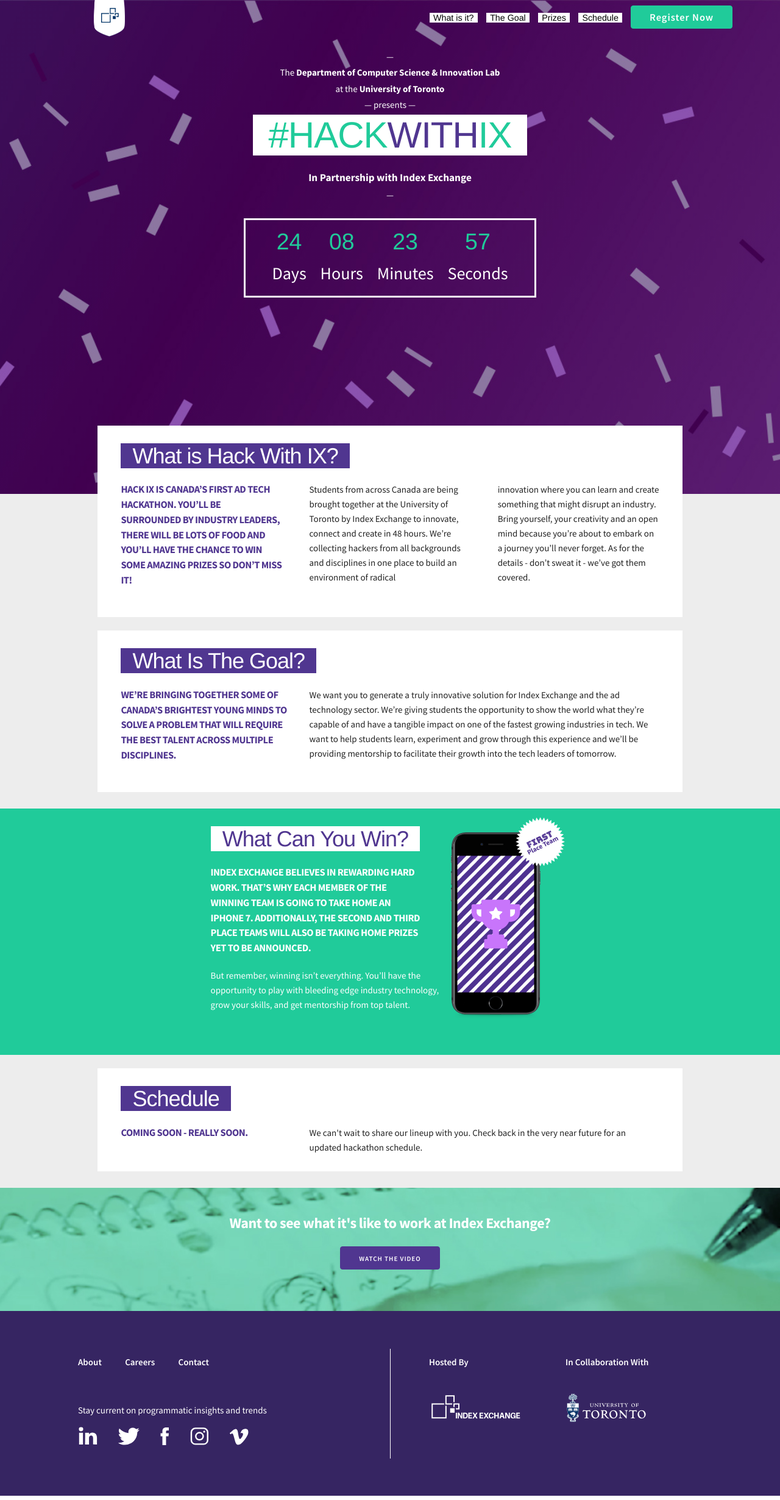
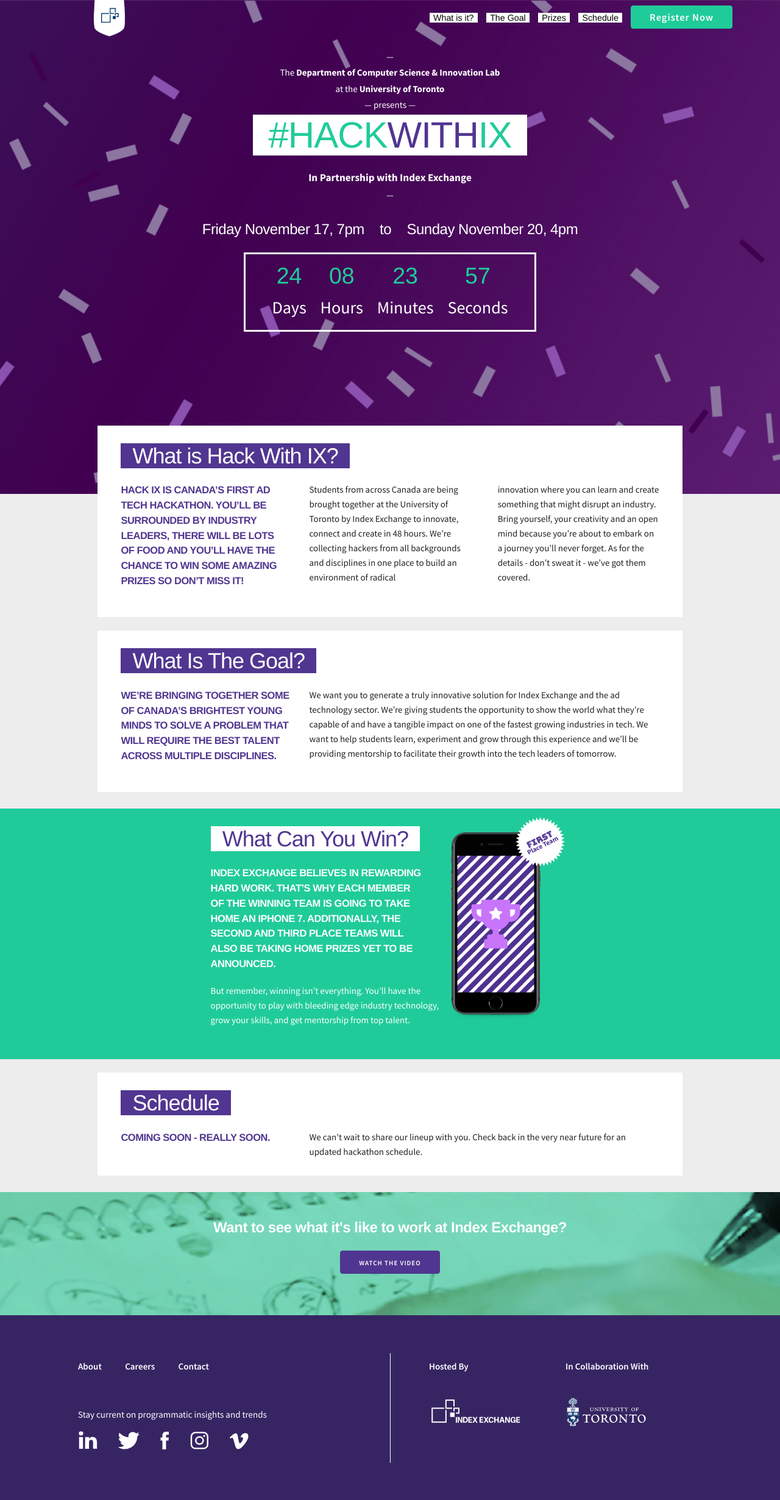
Before and after one commit to martinlaws/hackathon, a Jekyll site: the page built from index.html, in a window 1280 px wide. Shown: the whole page at 61% size. Built offline with Jekyll 4.4.1, drawn with Linux system fonts in a browser that asks for light colours; some web fonts are replaced.

Commit message:
Added Hackathon dates and making countdown mobile-friendly

```diff
--- a/_assets/stylesheets/main.scss
+++ b/_assets/stylesheets/main.scss
@@ -44,8 +44,14 @@
   h1 span.title span.accent {
     color: $primary;
   }
-  h3 {
+  h3, h5 {
     font-family: $section-title-font;
+    span.day-1 {
+      padding-right: 1.5%;
+    }
+    span.day-2 {
+      padding-left: 1.5%;
+    }
   }
   nav {
     position: fixed;
--- a/index.html
+++ b/index.html
@@ -11,6 +11,7 @@
     <p class="index-exchange"><b>In Partnership with Index Exchange</b></p>
     <p>&mdash;</p>
     <br>
+    <h5><span class="day-1">Friday November 17, 7pm</span> to <span class="day-2">Sunday November 20, 4pm</span></h5>
   </div>
   <div class="countdown-container">
     <ul class="countdown">
```
